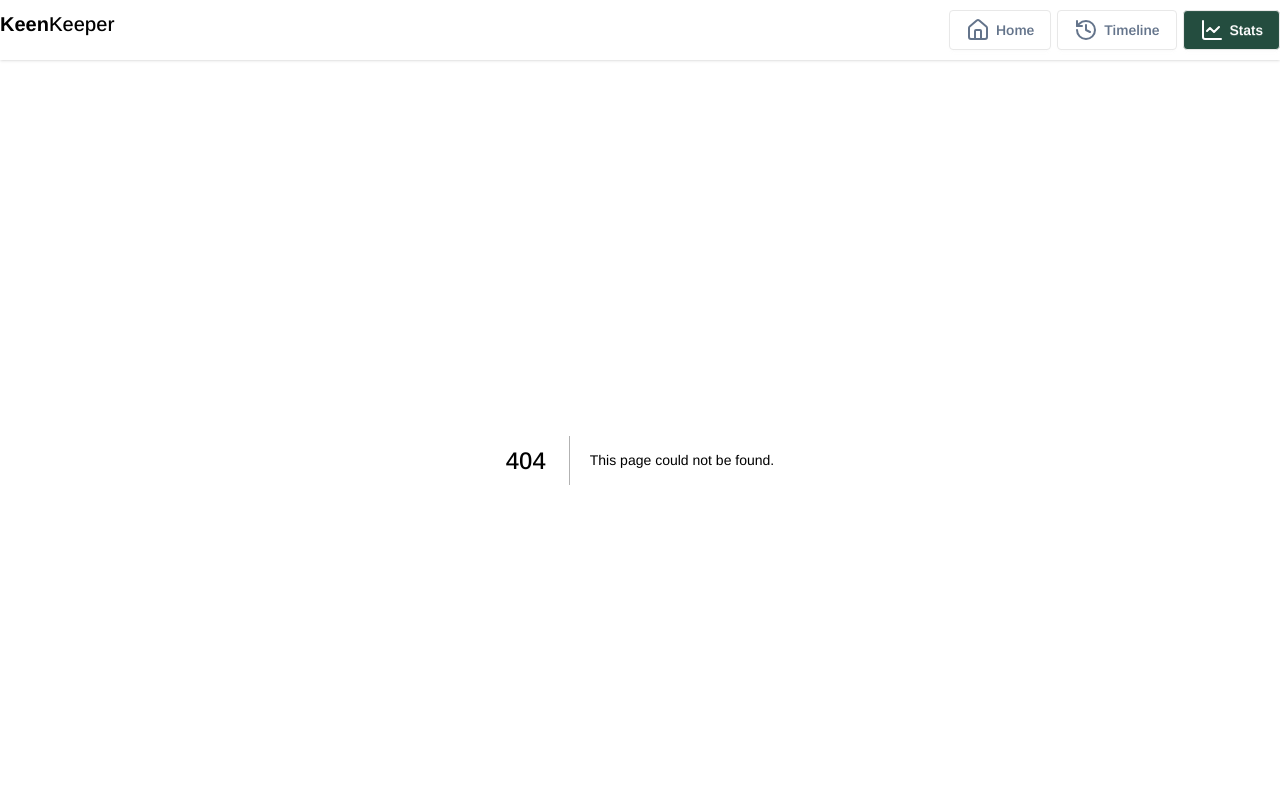
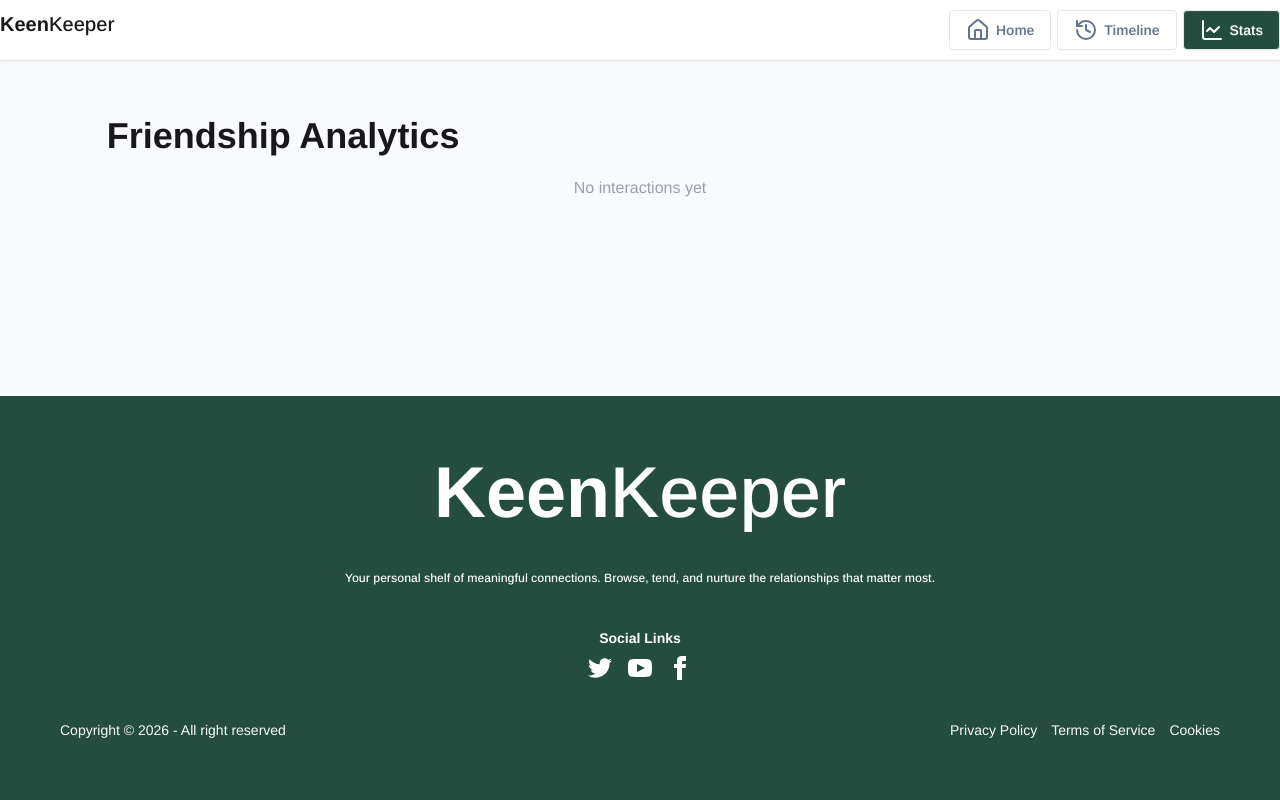
Before and after one commit to apurba4u/Assignment-7, a Next.js app: page /stats in a window 1280 px wide. Before the commit this address had no page. Shown: the top 800 px of the page. Built offline with nearby package versions, Linux system fonts and the light colour scheme.

Commit message:
Interaction section DOne

```diff
--- a/src/app/components/Section4.jsx
+++ b/src/app/components/Section4.jsx
@@ -1,36 +1,66 @@
 "use client";
+import { useEffect, useState } from "react";
 import { PieChart, Pie, Cell } from "recharts";
 
-const data = [
-  { name: "A", value: 40, color: "#1f4d3a" }, // dark green
-  { name: "B", value: 30, color: "#7c3aed" }, // purple
-  { name: "C", value: 20, color: "#22c55e" }, // green
+const getInteractionCounts = () => {
+  const logs = JSON.parse(localStorage.getItem("contact_logs") || "[]");
+
+  return {
+    call: logs.filter((log) => log.type === "call").length,
+    text: logs.filter((log) => log.type === "text").length,
+    video: logs.filter((log) => log.type === "video").length,
+  };
+};
+
+const Section4 = () => {
+  const [counts, setCounts] = useState({
+    call: 0,
+    text: 0,
+    video: 0,
+  });
+
+  useEffect(() => {
+    const data = getInteractionCounts();
+    setCounts(data);
+  }, []);
+
+  const total = counts.call + counts.text + counts.video;
+
+  // if (total === 0) return null;
+
+  const chartData = [
+    { name: "Call", value: counts.call, color: "#1f4d3a" },
+    { name: "Text", value: counts.text, color: "#7c3aed" },
+    { name: "Video", value: counts.video, color: "#22c55e" },
   ];
 
-const Section4 = () => {
   return (
-    <div className='mt-14 mb-10 w-10/12 mx-auto space-y-5'>
-      <h4 className='text-4xl font-bold text-left'>Friendship Analytics</h4>
-      <div className='bg-white'>
-        <h2 className='font-medium text-[17px] text-left pt-5 pl-3.5'>By Interaction Type</h2>
-        <div className='py-6 flex justify-center items-center'>
+    <div className="mt-14 mb-10 w-10/12 mx-auto space-y-5">
+      <h4 className="text-4xl font-bold text-left">Friendship Analytics</h4>
+      {total === 0 ? (
+        <p className="text-gray-400">No interactions yet</p>
+      ) : (
+        <div className="bg-white">
+          <h2 className="font-medium text-[17px] text-left pt-5 pl-3.5">
+            By Interaction Type
+          </h2>
+          <div className="py-6 flex justify-center items-center">
             <PieChart width={200} height={200}>
               <Pie
-        data={data}
+                data={chartData}
                 dataKey="value"
                 innerRadius={60}
                 outerRadius={80}
                 paddingAngle={6}
                 cornerRadius={10}
               >
-        {data.map((entry, index) => (
+                {chartData.map((entry, index) => (
                   <Cell key={index} fill={entry.color} />
                 ))}
               </Pie>
             </PieChart>
           </div>
           <div className="flex items-center justify-center gap-6 text-[#64748B] pb-8">
-
             <div className="flex items-center gap-2">
               <span className="w-3 h-3 rounded-full bg-purple-500"></span>
               <span>Text</span>
@@ -45,9 +75,9 @@ const Section4 = () => {
               <span className="w-3 h-3 rounded-full bg-green-500"></span>
               <span>Video</span>
             </div>
-
           </div>
         </div>
+      )}
     </div>
   );
 };
--- /dev/null
+++ b/src/app/stats/page.jsx
@@ -0,0 +1,12 @@
+import React from 'react';
+import Section4 from '../components/Section4';
+
+const StatsPage = () => {
+  return (
+    <div>
+      <Section4 />
+    </div>
+  );
+};
+
+export default StatsPage;
```
Lines whose indentation alone changed are shown as unchanged.
